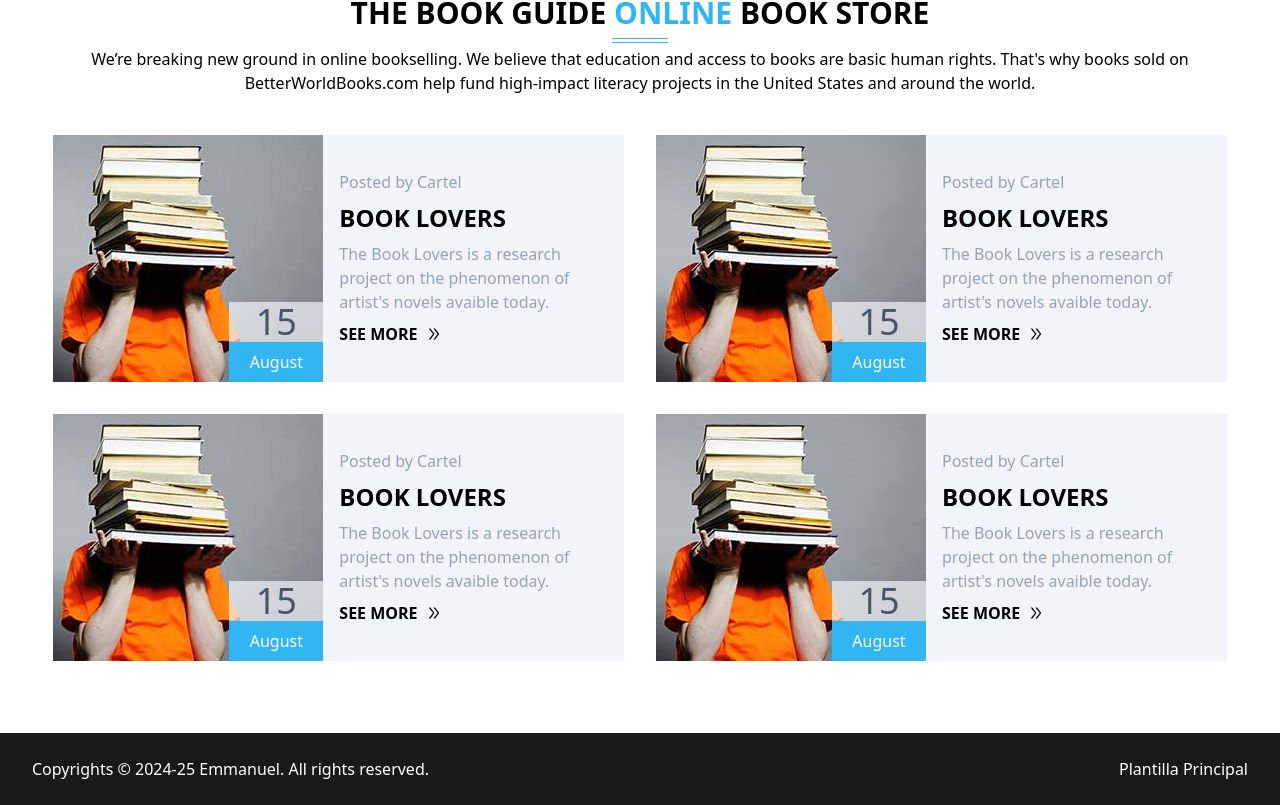
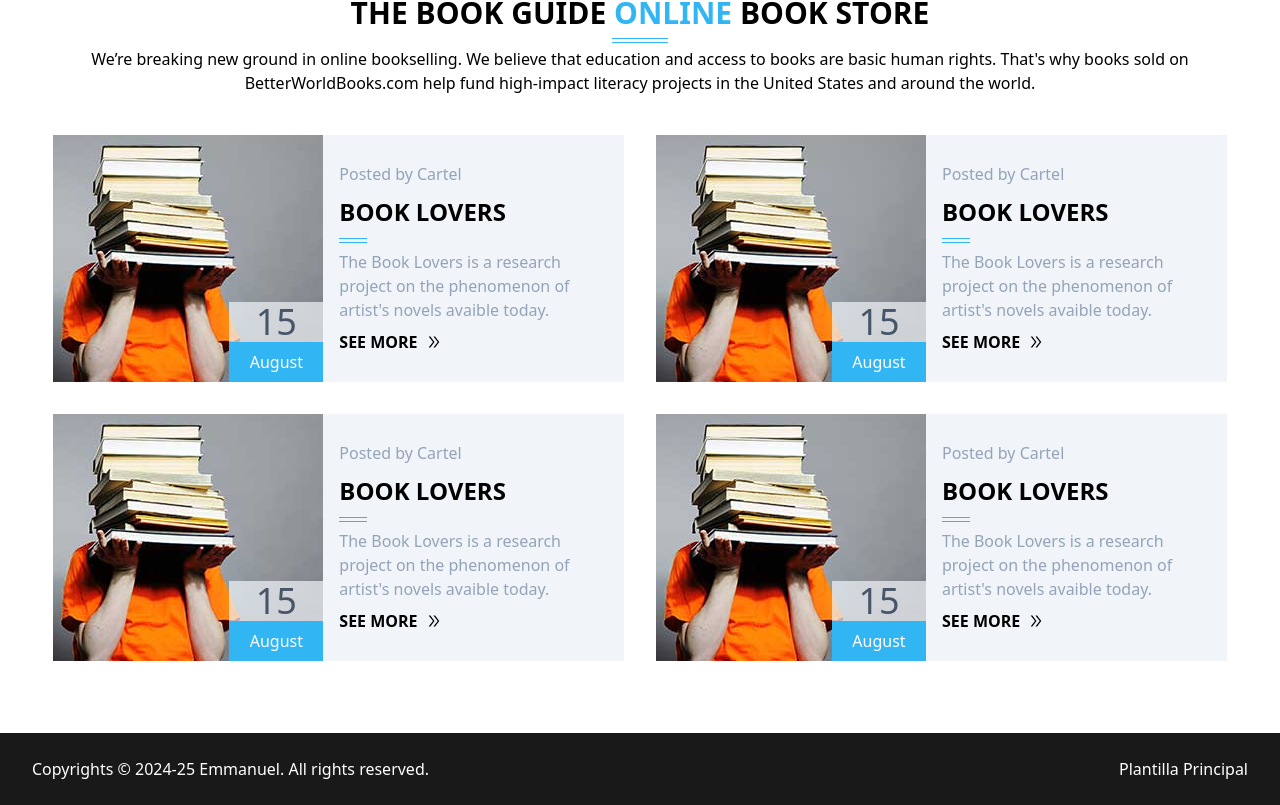
Before and after one commit to emmanuel-cruz-dev/literarium, a React (Vite) app: page / in a window 1280 px wide. Shown: the part 3905-4710 px from the top of the page. Built offline with nearby package versions, Linux system fonts and the light colour scheme.

Commit message:
clases modificadas en blog-title, after/before agregados al title double-line

```diff
--- a/src/components/Blog.tsx
+++ b/src/components/Blog.tsx
@@ -6,7 +6,7 @@ const BlogCard = () => {
     <article className="flex items-center gap-4 box-shadow__item bg-slate-100 hover:bg-white transition-colors duration-300 ease-in-out">
       <div className="relative">
         <img src={Image} alt="" />
-        <div className="absolute bottom-0 right-0 left-44 text-white text-center">
+        <div className="absolute bottom-0 right-0 left-44 hover:left-0 transition-all duration-300 text-white text-center">
           <p className="flex flex-col">
             <span className="bg-slate-100/70 text-slate-600 text-4xl">15</span>
             <span className="background-accent__item py-2">August</span>
@@ -15,9 +15,7 @@ const BlogCard = () => {
       </div>
       <div className="flex flex-col gap-2">
         <p className="text-slate-400">Posted by Cartel</p>
-        <h2 className="uppercase font-semibold text-2xl blog__card-title">
-          Book Lovers
-        </h2>
+        <h2 className="blog__card-title">Book Lovers</h2>
         <p className="w-64 text-slate-400">
           The Book Lovers is a research project on the phenomenon of artist's
           novels avaible today.
--- a/src/styles/App.css
+++ b/src/styles/App.css
@@ -315,6 +315,34 @@
 .products__article-item:hover .products__card-title {
   color: var(--accent-color);
 }
+
+.blog__card-title {
+  position: relative;
+  font-size: 1.5rem;
+  font-weight: 600;
+  text-transform: uppercase;
+  margin-bottom: 12px;
+}
+
+.blog__card-title::after {
+  content: "";
+  position: absolute;
+  left: 0;
+  bottom: -8px;
+  width: 1.75rem;
+  height: 0.5px;
+  background-color: var(--accent-color);
+}
+
+.blog__card-title::before {
+  content: "";
+  position: absolute;
+  left: 0;
+  bottom: -12px;
+  width: 1.75rem;
+  height: 0.5px;
+  background-color: var(--accent-color);
+}
 /***************************************
  *          Fin: Book Guide            *
  ***************************************/
```
